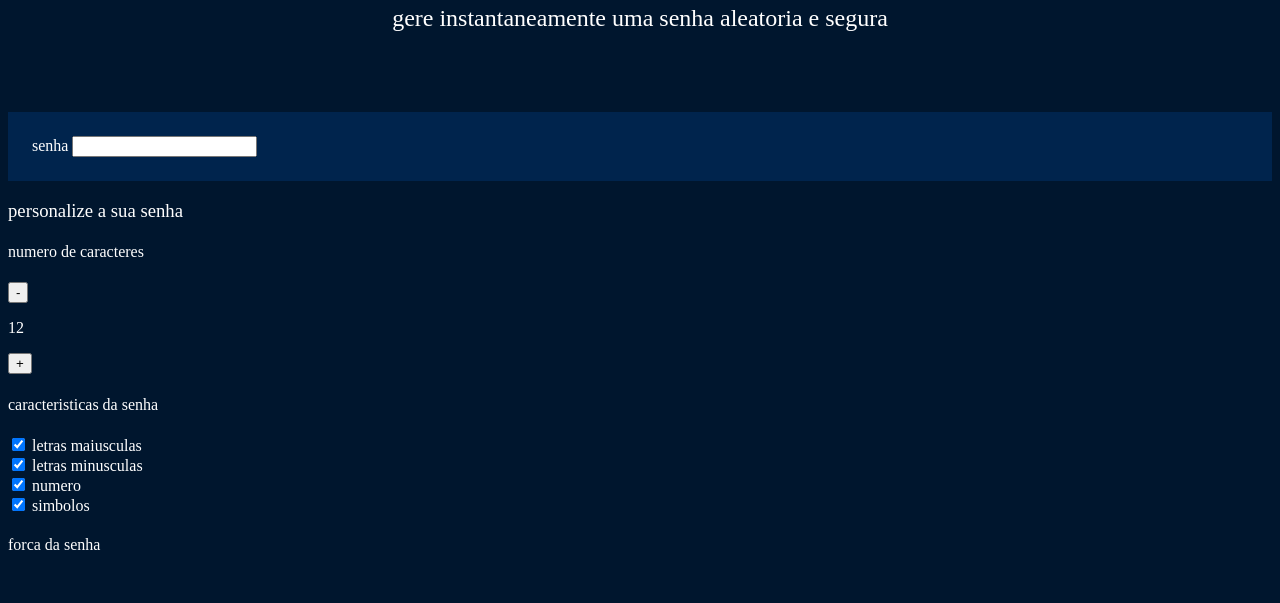
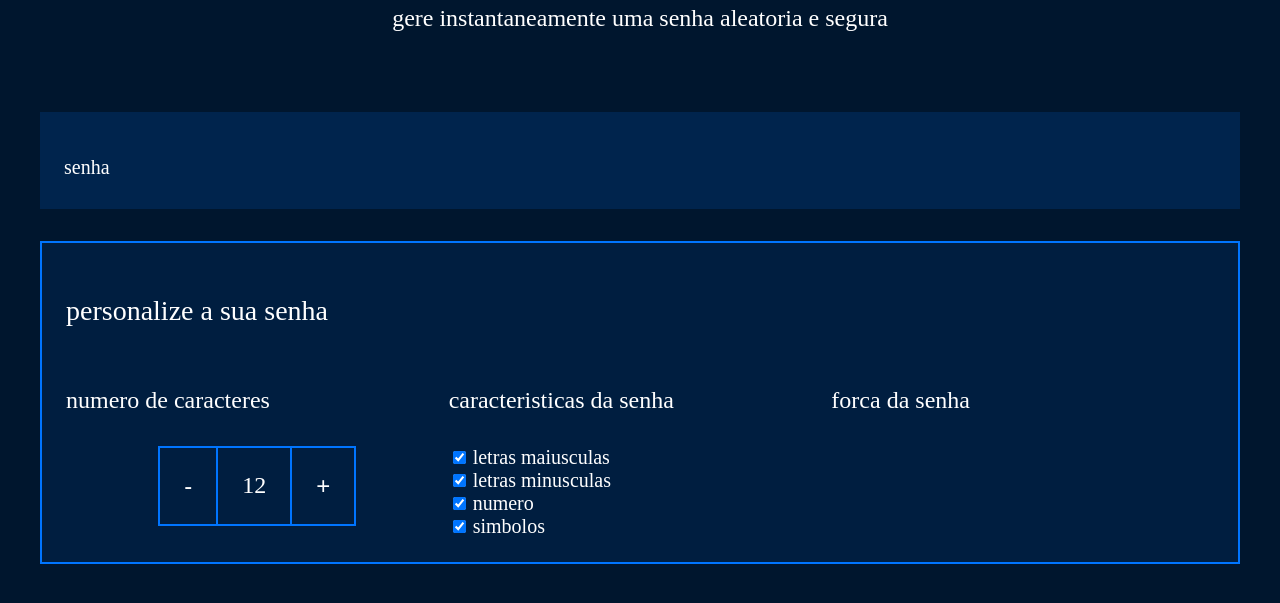
Before and after one commit to mariavihhteixeira/gerador-de-senhas, a plain HTML site: page index.html in a window 1280 px wide. Shown: the part 183-786 px from the top of the page. Drawn offline with Linux system fonts and the light colour scheme.

Commit message:
Update style.css

```diff
--- a/style.css
+++ b/style.css
@@ -38,3 +38,104 @@ body{
     padding:24px;
     border-bottom: 6px solid var(-borda);
 }
+
+#campo-senha{
+    background-color: var(--fundo-senha);
+    border: none;
+    color:var(--branco);
+    font-family: var(--roboto-mono);
+    font-size: 40px;
+    width: 70%;
+}
+#campo-senha:focus{
+    outline:none;
+}
+.conteudo{
+    max-width: 1200px;
+    margin: 0 auto;
+
+}
+.parametro{
+    background-color: var(--fundo-texto);
+    border: 2px solid var(--borda);
+    margin-top: 32px;
+    padding:24px;
+
+}
+.parametro-titulo{
+    font-family: var(--roboto-mono);
+    font-size: 28px;
+}
+
+.parametro-senha__titulo{
+    font-size:  24px;
+}
+.parametro-coluna__senha{
+    display: flex;
+    flex-direction: column;
+    justify-content: center;
+}
+.parametro-senha{
+    width:50%;
+    margin: 0 auto;
+}
+.parametro-senha-botoes{
+    display: flex;
+    justify-content: center;
+}
+.parametro-senha__botao{
+    background-color: var(--fundo-texto);
+    color: var(--branco);
+    border: 2px solid var(--borda);
+    padding: 24px;
+    font-size: 24px;
+    cursor: pointer;
+}
+.parametro-senha__texto{
+    padding: 24px;
+    border-top: 2px solid var(--borda);
+    border-bottom: 2px solid var(--borda);
+    margin: 0;
+    font-size: 24px;
+}
+label{
+    font-size: 20px;
+
+}
+.checkbox{
+    width: 20px;
+    height: 20px;
+    cursor: pointer;
+}
+.barra{
+    background-color: var(--fundo-senha);
+    height: 30%;
+    width: 100%;
+}
+.forca{
+    height: 30px;
+    position: relative;
+    bottom: 30px;
+}
+.fraca{
+    width: 25%;
+    background-color: #e71b32;
+}
+.media{
+    background-color: #faf408;
+    width: 50%;
+}
+.forte{
+    background-color: #00ff85;
+    width: 100%;
+}
+.parametro-senha-texto{
+    display:flex;
+    justify-content: space-between;
+
+}
+@media  screen and (min-width: 768px)
+{.parametro-coluna__senha{
+    flex-direction: row;
+
+}}
```
